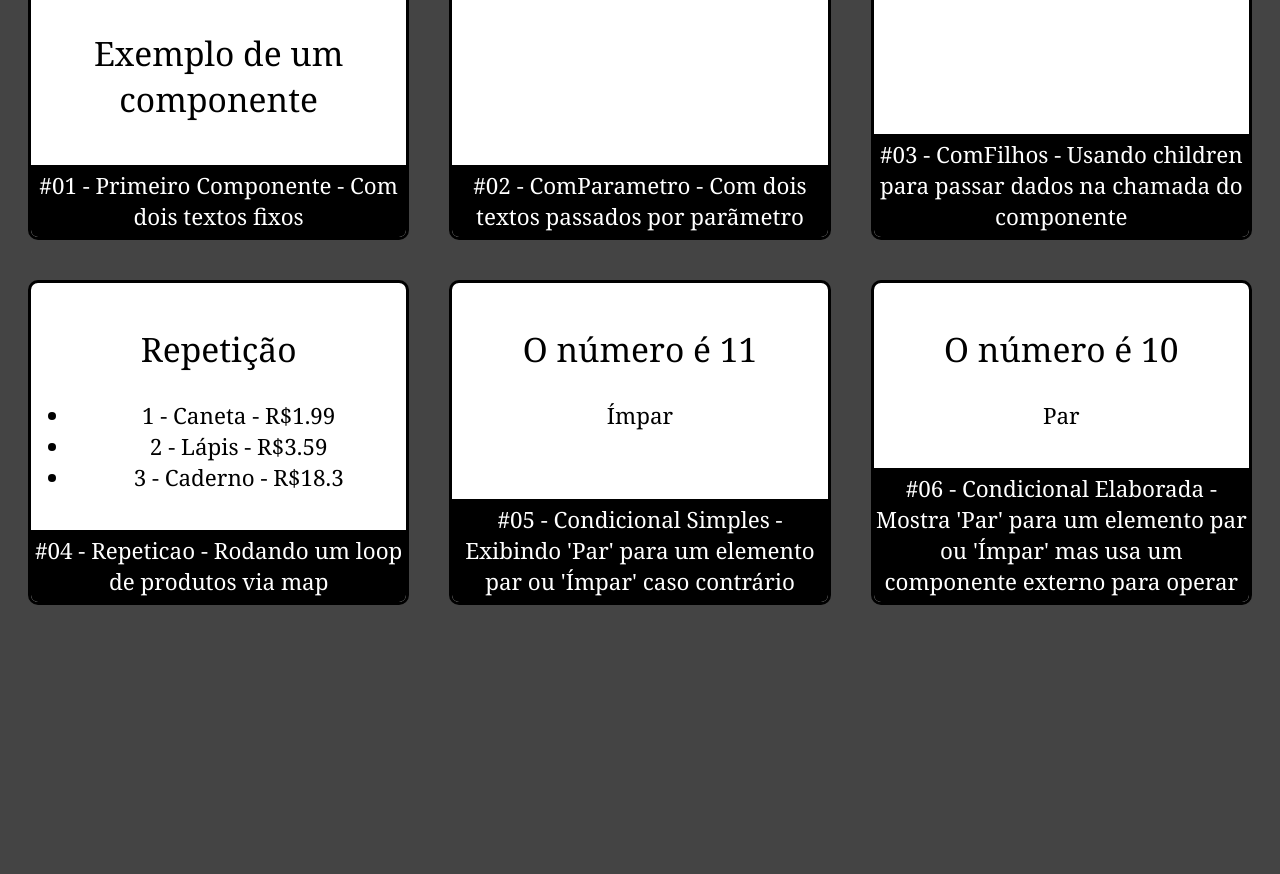
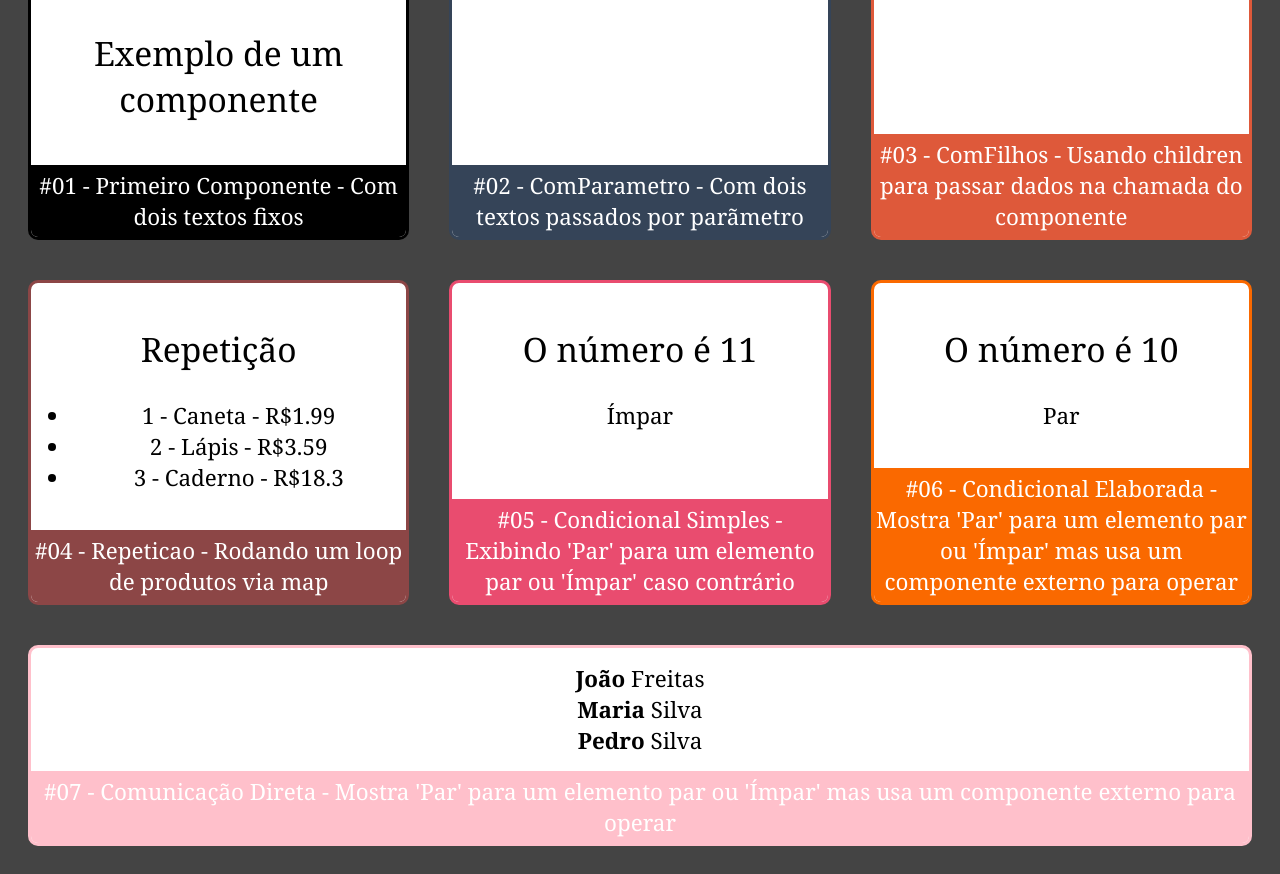
Before and after one commit to GuilhermeBorges3Ddev/Masterclass_React, a React (Create React App) app in the folder without_hooks/: page / in a window 1280 px wide. Shown: the part 320-1194 px from the top of the page. Before the commit the page ends 953 px from the top, so only its background shows below. Built offline with nearby package versions, Linux system fonts and the light colour scheme.

Commit message:
Direct communication done

```diff
--- a/without_hooks/src/App.jsx
+++ b/without_hooks/src/App.jsx
@@ -3,7 +3,7 @@ import React from "react";
 //Componente usado para a montagem do layout dos outros 6 componentes abaixo
 import Card from './components/layout/Card';
 
-//Componentes funcionais, onde cada um dele foi trabalhado um aspecto fundamental do React
+//Componentes funcionais, onde cada um deles foi trabalhado um aspecto fundamental do React (Primeira parte)
 import Primeiro from './components/basicos/Primeiro';
 import ComParametro from './components/basicos/ComParametro';
 import ComFilhos from './components/basicos/ComFilhos';
@@ -11,21 +11,33 @@ import Repeticao from "./components/basicos/Repeticao";
 import Condicional from "./components/basicos/Condicional";
 import CondicionalComIf from "./components/basicos/CondicionalComIf";
 
+//Componentes mais elaborados (Segunda parte)
+import Pai from "./components/comunicacao/direta/Pai";
+
 import "./App.css";
 
 export default props => (
 
     <div className="App">
 
-        <Card titulo="#01 - Primeiro Componente - Com dois textos fixos">
+        <Card
+            titulo="#01 - Primeiro Componente - Com dois textos fixos"
+            color=""
+        >
             <Primeiro />
         </Card>
 
-        <Card titulo="#02 - ComParametro - Com dois textos passados por parãmetro">
+        <Card
+            titulo="#02 - ComParametro - Com dois textos passados por parãmetro"
+            color="#354458"
+        >
             <ComParametro titulo="Esse é o título" subtitulo="Esse é o subtítulo"/>
         </Card>
 
-        <Card titulo="#03 - ComFilhos - Usando children para passar dados na chamada do componente">
+        <Card
+            titulo="#03 - ComFilhos - Usando children para passar dados na chamada do componente"
+            color="#DE593A"
+        >
             <ComFilhos>
                 <ul>
                     <li>Ana</li>
@@ -36,16 +48,32 @@ export default props => (
             </ComFilhos>
         </Card>
 
-        <Card titulo="#04 - Repeticao - Rodando um loop de produtos via map">
+        <Card
+            titulo="#04 - Repeticao - Rodando um loop de produtos via map"
+            color="#8C4646"
+        >
             <Repeticao />
         </Card>
 
-        <Card titulo="#05 - Condicional Simples - Exibindo 'Par' para um elemento par ou 'Ímpar' caso contrário">
+        <Card
+            titulo="#05 - Condicional Simples - Exibindo 'Par' para um elemento par ou 'Ímpar' caso contrário"
+            color="#E94C6F"
+        >
             <Condicional numero={11} />
         </Card>
 
-        <Card titulo="#06 - Condicional Elaborada - Mostra 'Par' para um elemento par ou 'Ímpar' mas usa um componente externo para operar">
+        <Card
+            titulo="#06 - Condicional Elaborada - Mostra 'Par' para um elemento par ou 'Ímpar' mas usa um componente externo para operar"
+            color="#FA6900"
+        >
             <CondicionalComIf numero={10} />
+        </Card>
+
+        <Card
+            titulo="#07 - Comunicação Direta - Mostra 'Par' para um elemento par ou 'Ímpar' mas usa um componente externo para operar"
+            color="Pink"
+        >
+            <Pai sobrenome="Freitas" />
         </Card>
 
     </div>
--- a/without_hooks/src/components/basicos/ComParametro.jsx
+++ b/without_hooks/src/components/basicos/ComParametro.jsx
@@ -1,6 +1,12 @@
 import React from "react"
 
-export default props => <>
-                            <h3>{props.titulo}</h3>
-                            <p>{props.subtitulo}</p>
-                        </>
+export default props => {
+                            //Nunca modifique props na declaração, props é leitura apenas!!
+                            //props.titulo  = "Outro título";
+                            return (
+                                <>
+                                    <h3>{props.titulo}</h3>
+                                    <p>{props.subtitulo}</p>
+                                </>
+                            );
+                        }
--- /dev/null
+++ b/without_hooks/src/components/comunicacao/direta/Filho.jsx
@@ -0,0 +1,5 @@
+import React from "react";
+
+export default props => <div>
+                            {props.children} {props.sobrenome}
+                        </div>
--- /dev/null
+++ b/without_hooks/src/components/comunicacao/direta/Pai.jsx
@@ -0,0 +1,8 @@
+import React from "react";
+import Filho from "./Filho"
+
+export default props => <div>
+                            <Filho {...props}><strong>João</strong></Filho>
+                            <Filho sobrenome="Silva"><strong>Maria</strong></Filho>
+                            <Filho sobrenome="Silva"><strong>Pedro</strong></Filho>
+                        </div>
--- a/without_hooks/src/components/layout/Card.jsx
+++ b/without_hooks/src/components/layout/Card.jsx
@@ -1,13 +1,13 @@
 import React from "react";
 import "./Card.css";
 
-export default props => <div className="Card">
+export default props => <div className="Card" style={{borderColor: props.color || '#000'}}>
 
                             <div className="Content">
                                 {props.children}
                             </div>
 
-                            <div className="Footer">
+                            <div className="Footer" style={{backgroundColor: props.color || '#000'}}>
                                 {props.titulo}
                             </div>
 
```
